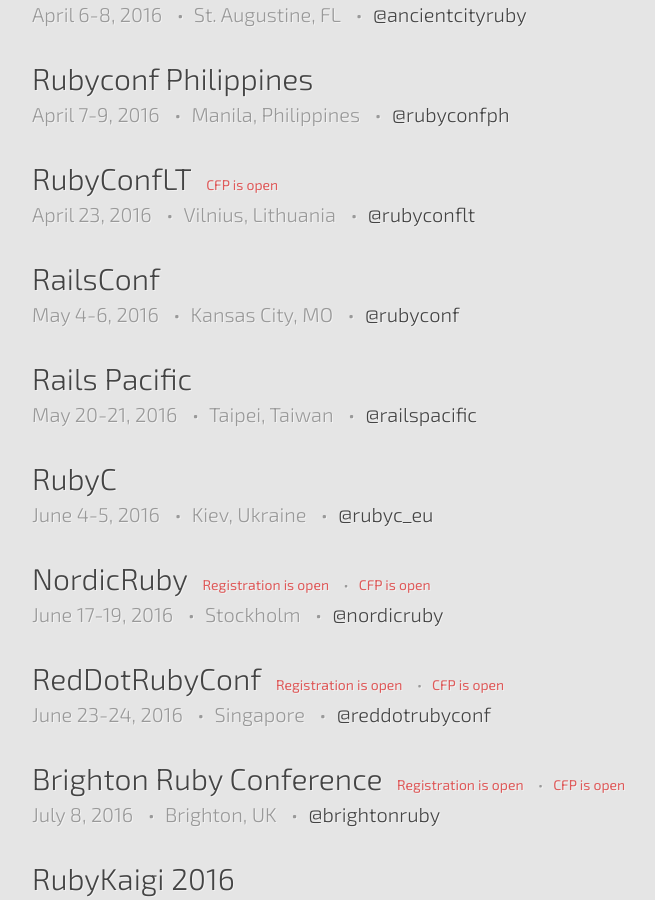
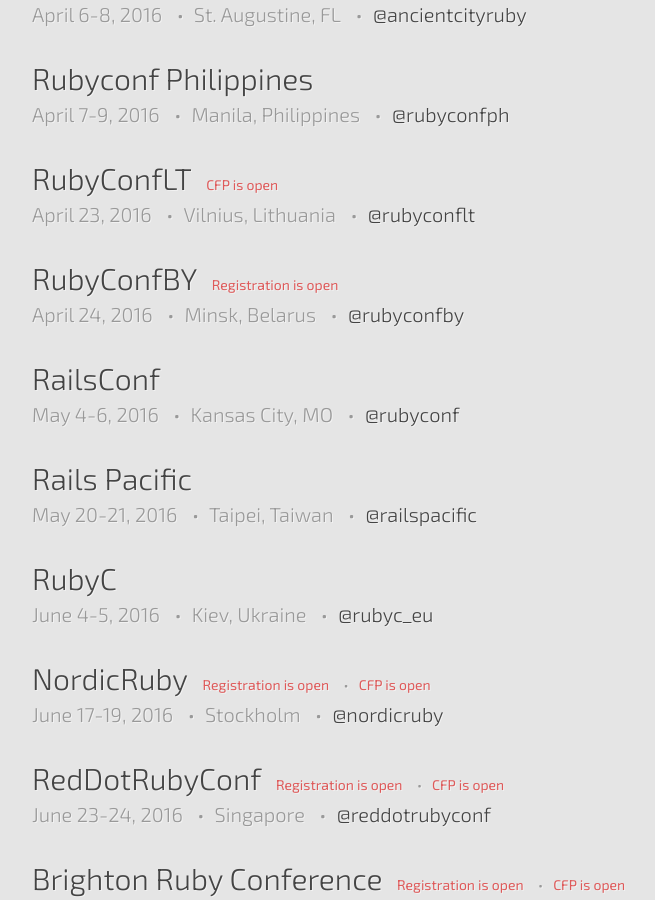
Before and after one commit to ruby-conferences/ruby-conferences.github.io, a Jekyll site: the page built from index.html, in a window 1280 px wide and 900 px high, scrolled down 1102 px. Shown: the whole window, without its empty margins (208-863 px from the left). Built offline with Jekyll 4.4.1, drawn with Linux system fonts in a browser that asks for light colours.

Commit message:
Update current.yml

```diff
--- a/_data/current.yml
+++ b/_data/current.yml
@@ -51,6 +51,13 @@
   url: http://rubyconf.lt/
   twitter: rubyconflt
   cfp_phrase: CFP is open
+
+- name: RubyConfBY
+  location: Minsk, Belarus
+  dates: "April 24, 2016"
+  url: http://rubyconference.by/
+  twitter: rubyconfby
+  reg_phrase: Registration is open
 
 - name: RailsConf
   location: Kansas City, MO
```
